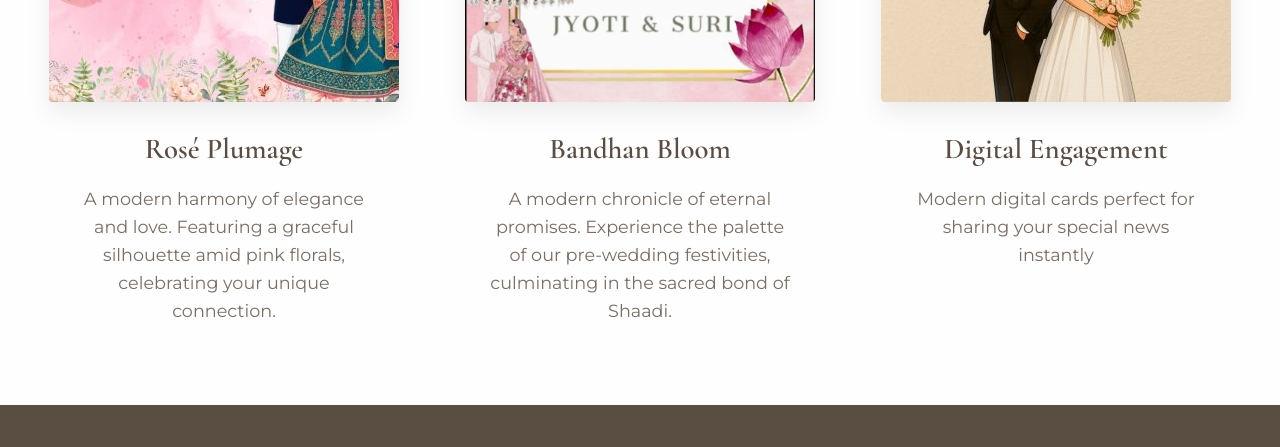
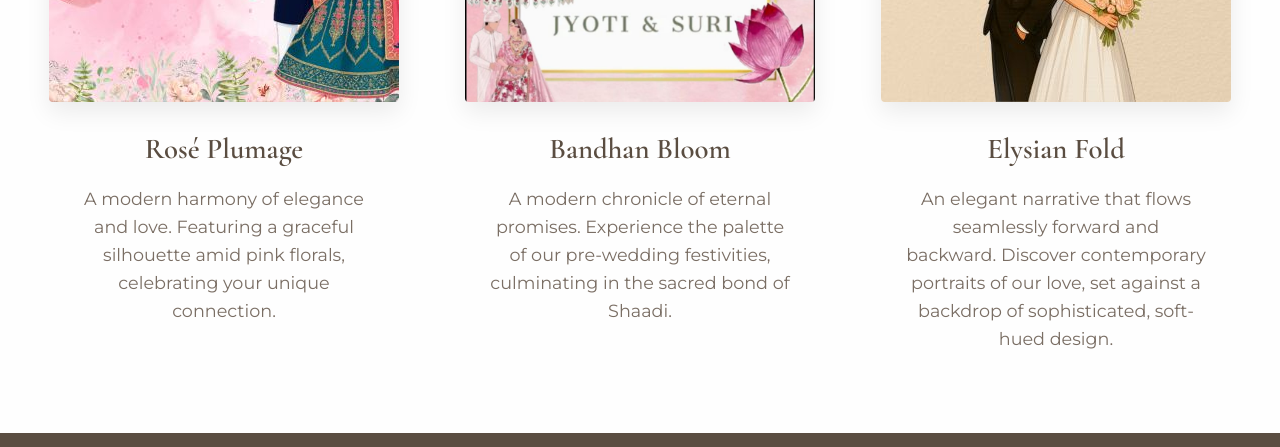
Before and after one commit to wedmee/wedmeehome, a plain HTML site: page index.html in a window 1280 px wide. Shown: the part 1380-1827 px from the top of the page. Drawn offline with nearby package versions, Linux system fonts and the light colour scheme.

Commit message:
Update index.html

```diff
--- a/index.html
+++ b/index.html
@@ -530,10 +530,10 @@
                 <!-- CARD TEMPLATE - Copy and modify this block to add new cards -->
                 <div class="card-item">
                     <div class="card-image" onclick="openCardLink('https://wedmee.github.io/sample3/')">
-                        <img src="3.jpg" alt="Digital Engagement Card">
+                        <img src="3.jpg" alt="Elysian Fold">
                     </div>
-                    <h3 class="card-name">Digital Engagement</h3>
-                    <p class="card-desc">Modern digital cards perfect for sharing your special news instantly</p>
+                    <h3 class="card-name">Elysian Fold</h3>
+                    <p class="card-desc">An elegant narrative that flows seamlessly forward and backward. Discover contemporary portraits of our love, set against a backdrop of sophisticated, soft-hued design.</p>
                 </div>
                 <!-- END CARD TEMPLATE -->
             </div>
```
